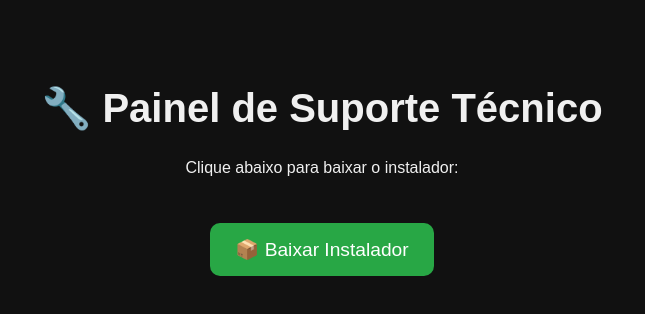
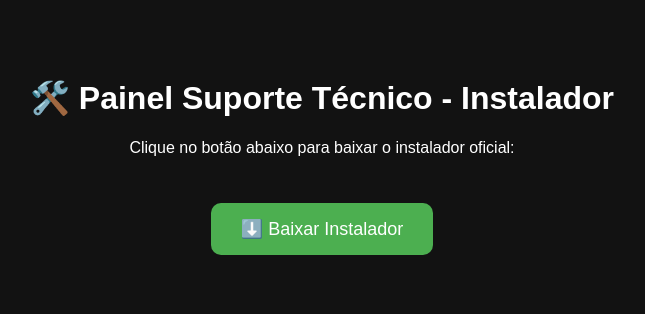
Before and after one commit to Felipenu21/painel-suporte-tecnico2, a plain HTML site: page index.html in a window 1280 px wide. Shown: the whole page, without its empty margins (318-963 px from the left). Drawn offline with Linux system fonts and the light colour scheme.

Commit message:
Update index.html

```diff
--- a/index.html
+++ b/index.html
@@ -2,41 +2,38 @@
 <html lang="pt-BR">
 <head>
   <meta charset="UTF-8">
-  <title>Painel de Suporte Técnico</title>
+  <title>Instalador Nunes Suporte</title>
   <style>
     body {
-      background-color: #111;
-      color: #f0f0f0;
+      background-color: #121212;
+      color: #fff;
       font-family: Arial, sans-serif;
       text-align: center;
       padding: 50px;
     }
-    h1 {
-      font-size: 2.5em;
+
+    a.botao {
+      display: inline-block;
+      padding: 15px 30px;
+      margin-top: 30px;
+      background-color: #4CAF50;
+      color: white;
+      text-decoration: none;
+      font-size: 18px;
+      border-radius: 10px;
+      transition: background-color 0.3s ease;
     }
-    .botao-download {
-      display: inline-block;
-      padding: 15px 25px;
-      margin-top: 30px;
-      font-size: 1.2em;
-      background-color: #28a745;
-      color: white;
-      border: none;
-      border-radius: 10px;
-      text-decoration: none;
-      transition: background-color 0.3s;
-    }
-    .botao-download:hover {
-      background-color: #218838;
+
+    a.botao:hover {
+      background-color: #45a049;
     }
   </style>
 </head>
 <body>
-  <h1>🔧 Painel de Suporte Técnico</h1>
-  <p>Clique abaixo para baixar o instalador:</p>
-
-  <a class="botao-download" href="https://github.com/Felipenu21/painel-suporte-tecnico1/releases/download/v1.0/instalador_nunes.exe" target="_blank">
-    📦 Baixar Instalador
+  <h1>🛠️ Painel Suporte Técnico - Instalador</h1>
+  <p>Clique no botão abaixo para baixar o instalador oficial:</p>
+  <a class="botao" href="https://github.com/Felipenu21/painel-suporte-tecnico1/releases/download/v1.0/instalador_nunes.exe" download>
+    ⬇️ Baixar Instalador
   </a>
 </body>
 </html>
```
